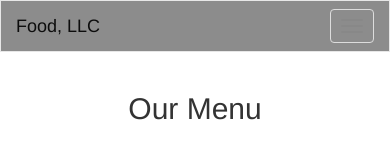
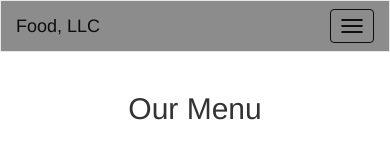
Before and after one commit to eroncastro/jhu_fullstack-course4-module3-solution, a plain HTML site: page index.html in a window 390 px wide. Shown: the top 160 px of the page. Drawn offline with Linux system fonts and the light colour scheme.

Commit message:
Fixes button colrs

```diff
--- a/css/styles.css
+++ b/css/styles.css
@@ -8,9 +8,9 @@
   color: #0d0d0d;
 }
 
-/*.navbar-toggle {
-  background-color: black !important;
-}*/
+.navbar-header button.navbar-toggle, .navbar-header .icon-bar {
+  border: 1px solid #0d0d0d;
+}
 
 .menu-item {
   background-color: #8c8c8c;
```
